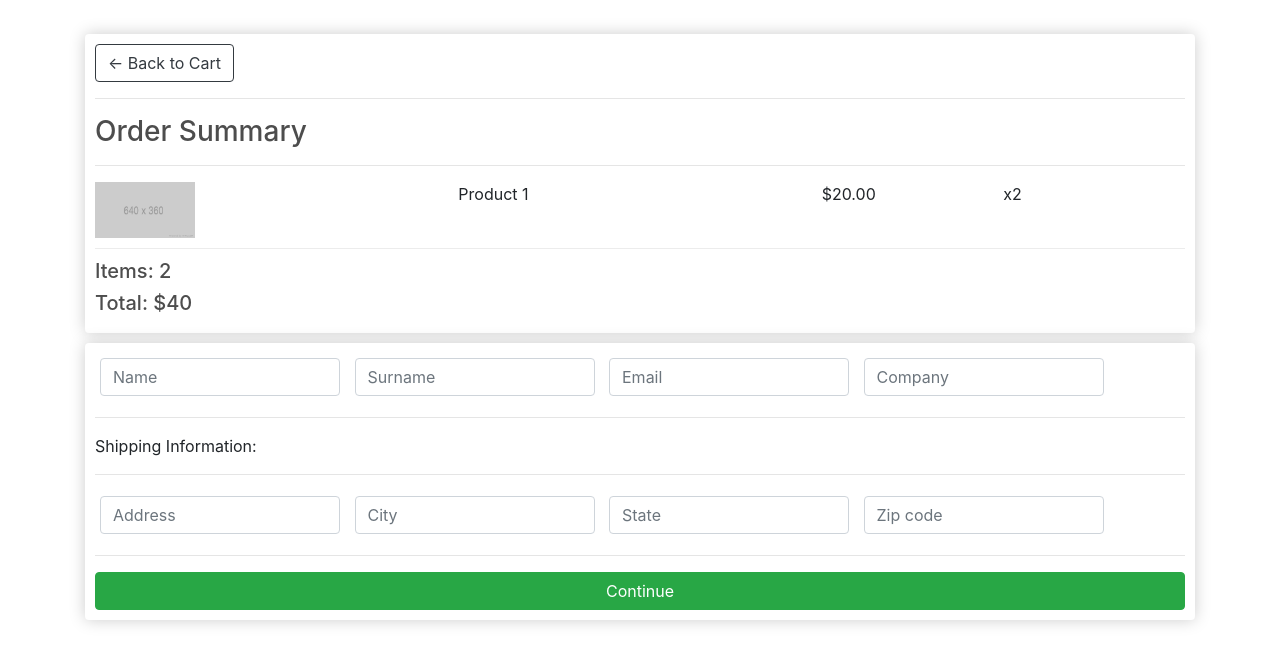
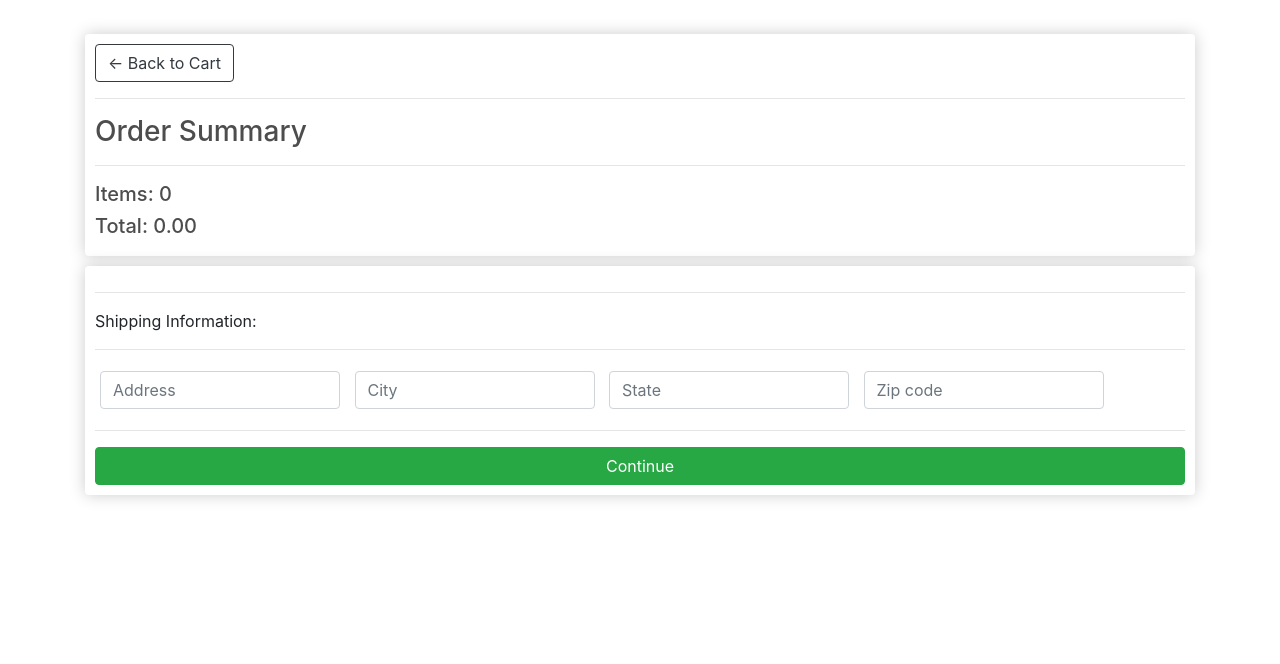
Before and after one commit to Krychaz/Medical-Shop-, a Django app: page /checkout/ in a window 1280 px wide. Shown: the part 56-720 px from the top of the page. Run offline with Django 3.2, Linux system fonts and the light colour scheme; some libraries are stand-ins or nearby versions.

Commit message:
cart modifications

```diff
--- /dev/null
+++ b/medshop/static/js/cart.js
@@ -0,0 +1 @@
+console.log("Hello World")
--- a/medshop/store/templates/store/cart.html
+++ b/medshop/store/templates/store/cart.html
@@ -12,7 +12,7 @@
 				<table class="table">
 					<tr>
 						<th><h5>Items: <strong>{{order.getCartItems}}</strong></h5></th>
-						<th><h5>Total:<strong> ${{order.getCartTotal}}</strong></h5></th>
+						<th><h5>Total:<strong> ${{order.getCartTotal|floatformat:2}}</strong></h5></th>
 						<th>
 							<a  style="float:right; margin:5px;" class="btn btn-success" href="{% url 'checkout' %}">Checkout</a>
 						</th>
@@ -42,7 +42,7 @@
 							<img class="chg-quantity" src="{% static  'images/arrow-down.png' %}">
 						</div>
 					</div>
-					<div style="flex:1"><p>${{item.calcTotal|floatformat:2}}</p></div>
+					<div style="flex:1"><p>${{item.calcTotal |floatformat:2}}</p></div>
 				</div>
         {% endfor %}
 			</div>
--- a/medshop/store/templates/store/checkout.html
+++ b/medshop/store/templates/store/checkout.html
@@ -7,34 +7,22 @@
       <hr />
       <h3>Order Summary</h3>
       <hr />
-      <div class="cart-row">
-        <div style="flex: 2;"><img class="row-image" src="{% static 'images/placeholder.png' %}" /></div>
-        <div style="flex: 2;"><p>Product 1</p></div>
-        <div style="flex: 1;"><p>$20.00</p></div>
-        <div style="flex: 1;"><p>x2</p></div>
-      </div>
-      <h5>Items: 2</h5>
-      <h5>Total: $40</h5>
+      {% for item in items %}
+
+        <div class="cart-row">
+          <div style="flex: 2;"><img class="row-image" src="{{item.product.imageURL}}" /></div>
+          <div div style="flex: 2;"><p>{{item.product.name}} 1</p></div>
+          <div style="flex: 1;"><p>{{item.product.price|floatformat:2}}</p></div>
+          <div style="flex: 1;"><p>{{item.quantity}}</p></div>
+        </div>
+      {% endfor %}
+      <h5>Items: {{order.getCartItems}}</h5>
+      <h5>Total: {{order.getCartTotal|floatformat:2}}</h5>
     </div>
   </div>
   <div class="col-lg-12">
     <div class="box-element" id="form-wrapper">
       <form id="form">
-        <div id="user-info">
-          <div class="form-field">
-            <input required class="form-control" type="text" name="name" placeholder="Name" />
-          </div>
-          <div class="form-field">
-            <input required class="form-control" type="text" name="surname" placeholder="Surname" />
-          </div>
-          <div class="form-field">
-            <input required class="form-control" type="email" name="email" placeholder="Email" />
-          </div>
-          <div class="form-field">
-            <input required class="form-control" type="text" name="Company" placeholder="Company" />
-          </div>
-        </div>
-
         <div id="shipping-info">
           <hr />
           <p>Shipping Information:</p>
--- a/medshop/store/templates/store/main.html
+++ b/medshop/store/templates/store/main.html
@@ -64,5 +64,7 @@
       integrity="sha384-wfSDF2E50Y2D1uUdj0O3uMBJnjuUD4Ih7YwaYd1iqfktj0Uod8GCExl3Og8ifwB6"
       crossorigin="anonymous"
     ></script>
+
+    <script type="text/javascript" src="{% static 'js/cart.js' %}"></script>
   </body>
 </html>
--- a/medshop/store/views.py
+++ b/medshop/store/views.py
@@ -29,5 +29,5 @@ def checkout(request):
     else:
         order = {'getCartTotal':0, 'getCartItems':0}
         items = []
-    context = {}
+    context = {'items':items, 'order':order}
     return render(request, 'store/checkout.html', context)
```
Also changed, not shown: medshop/db.sqlite3.
